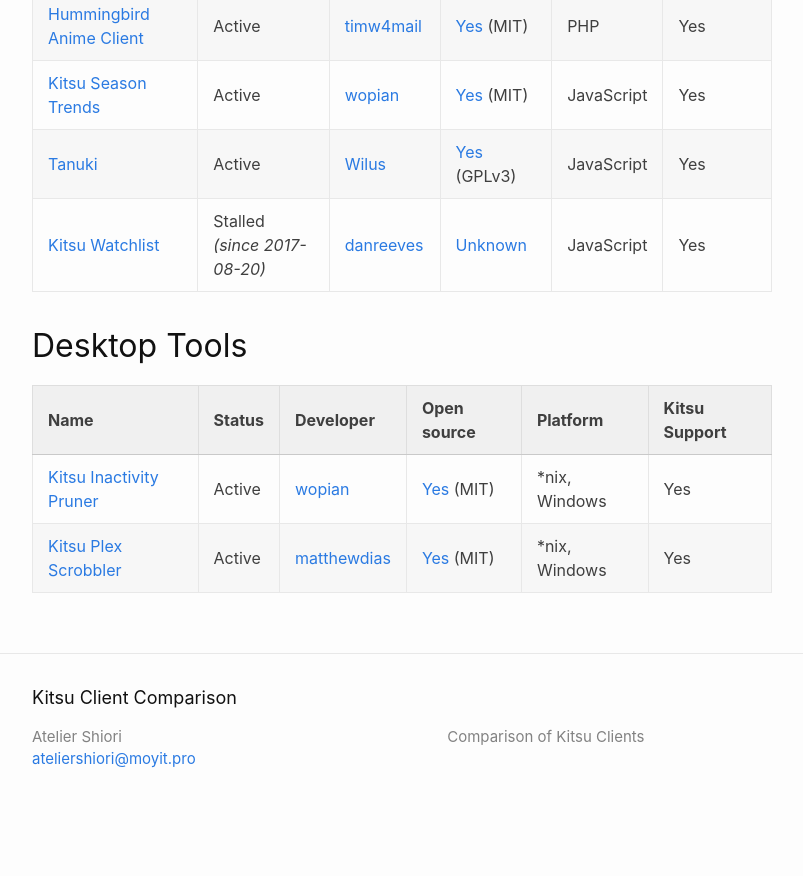
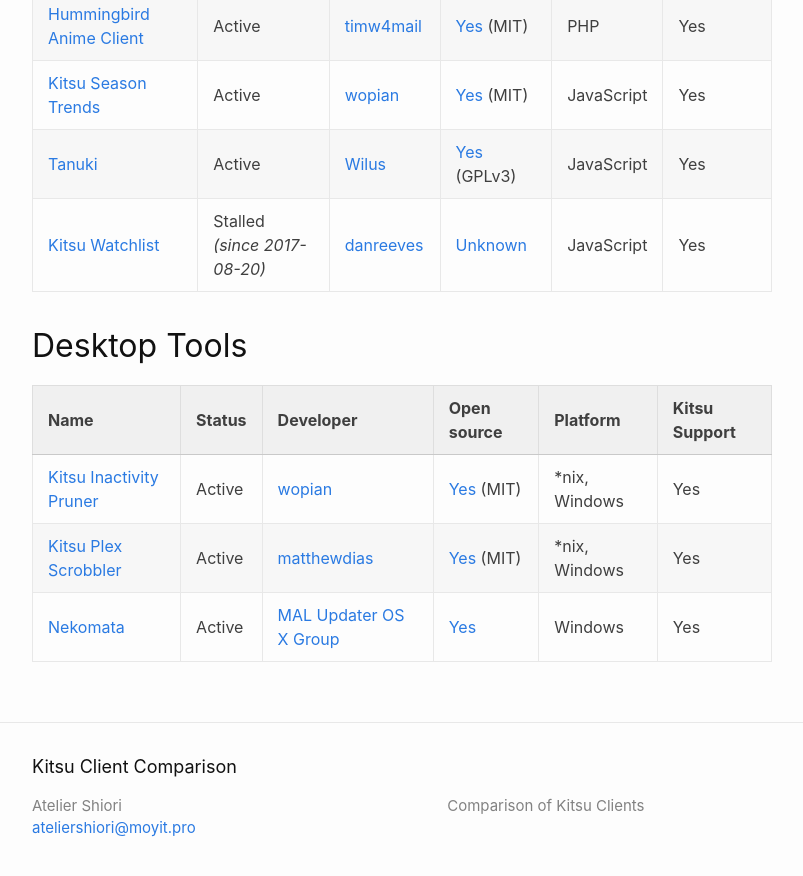
Before and after one commit to Atelier-Shiori/Kitsu-Client-Comparison, a Jekyll site: the page built from index.md, in a window 1280 px wide and 900 px high, scrolled down 2134 px. Shown: the top 876 px of the window, without its empty margins (238-1041 px from the left). Built offline with Jekyll 4.4.1, drawn with Linux system fonts in a browser that asks for light colours; before the commit the page ends 2965 px from its top, so only the background shows below that.

Commit message:
Update clients list

```diff
--- a/index.md
+++ b/index.md
@@ -45,3 +45,4 @@ Name | Status | Developer | Open source | Platform | Kitsu Support
 -----|--------|-----------|-------------|----------|--------------
 [Kitsu Inactivity Pruner](https://github.com/wopian/kitsu-inactivity-pruner) | Active | [wopian](https://kltsu.io/users/wopian) | [Yes](https://github.com/wopian/kitsu-inactivity-pruner) (MIT) | *nix, Windows | Yes
 [Kitsu Plex Scrobbler](https://github.com/matthewdias/kitsu-plex-scrobbler) | Active | [matthewdias](https://kitsu.io/users/matthewdias) | [Yes](https://github.com/matthewdias/kitsu-plex-scrobbler) (MIT) | *nix, Windows | Yes
+[Nekomata](https://malupdaterosx.moe/nekomata)|Active|[MAL Updater OS X Group](https://malupdaterosx.moe/)|[Yes]( https://github.com/Atelier-Shiori/Nekomata)|Windows|Yes
```
